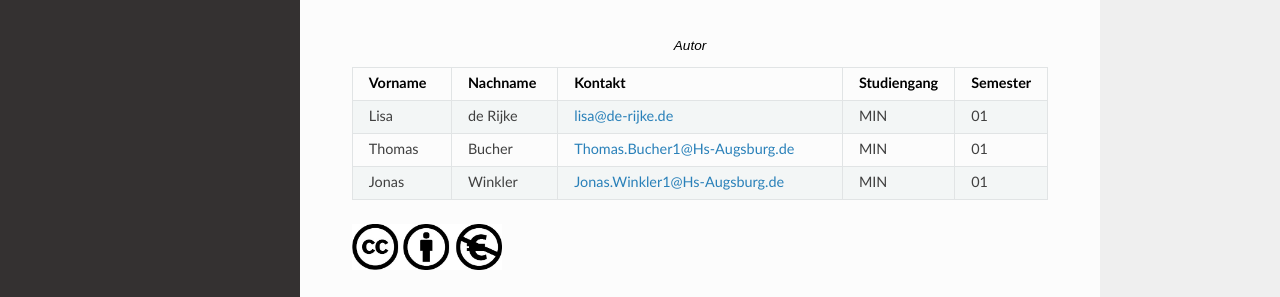
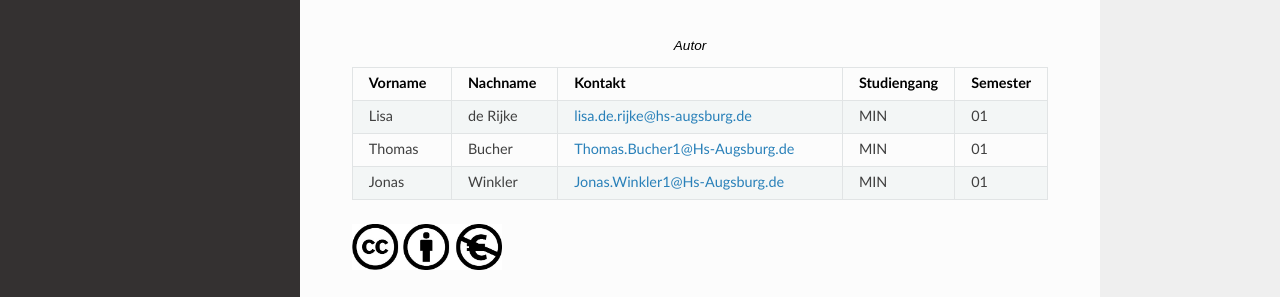
Before and after one commit to Winkler-Jonas/SecScan, a Sphinx documentation site: the page built from Docs/source/index.rst, in a window 1280 px wide. Shown: the part 255-552 px from the top of the page. Built offline with Sphinx 7.4.7 and the Read the Docs theme 2.0.0, drawn with Linux system fonts in a browser that asks for light colours.

Commit message:
fixed lisas email

```diff
--- a/Docs/source/index.rst
+++ b/Docs/source/index.rst
@@ -19,7 +19,7 @@ Master-Project SecScan
 
     * - Lisa
       - de Rijke
-      - lisa@de-rijke.de
+      - lisa.de.rijke@hs-augsburg.de
       - MIN
       - 01
 
```
